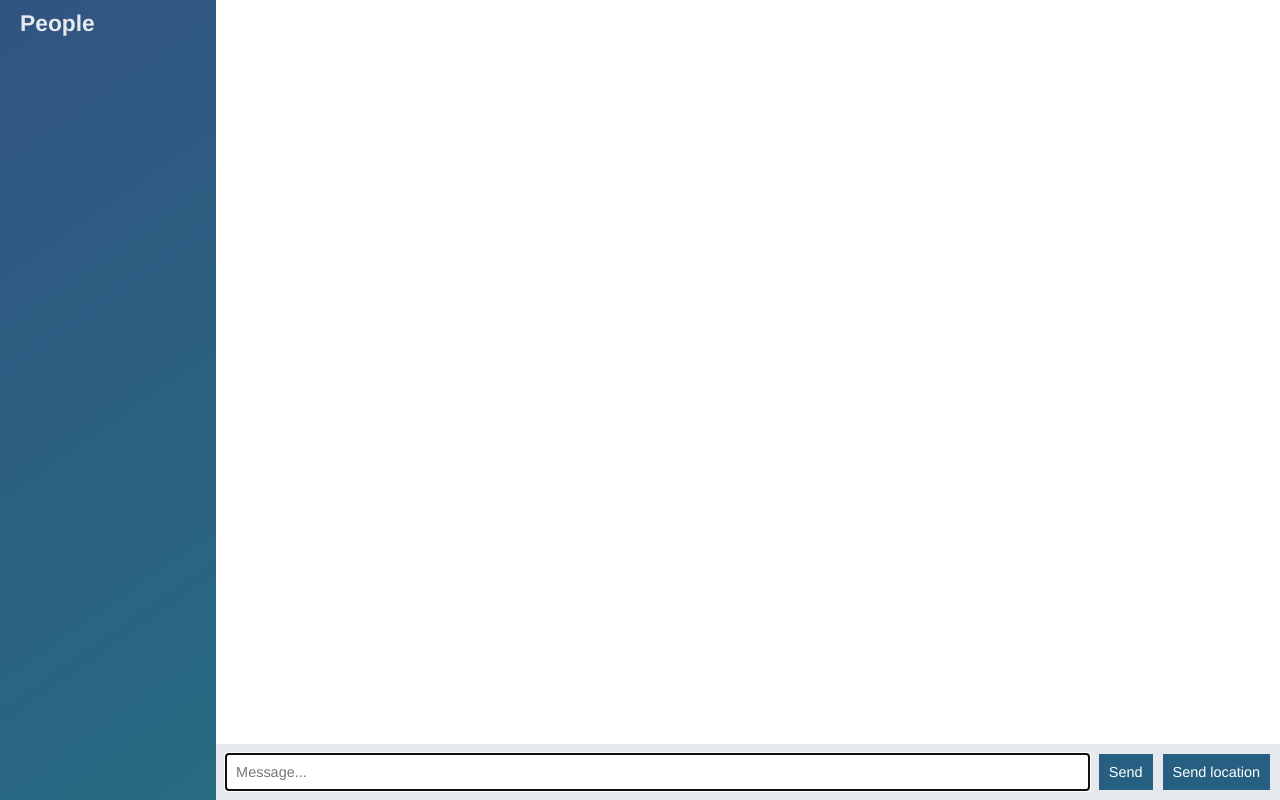
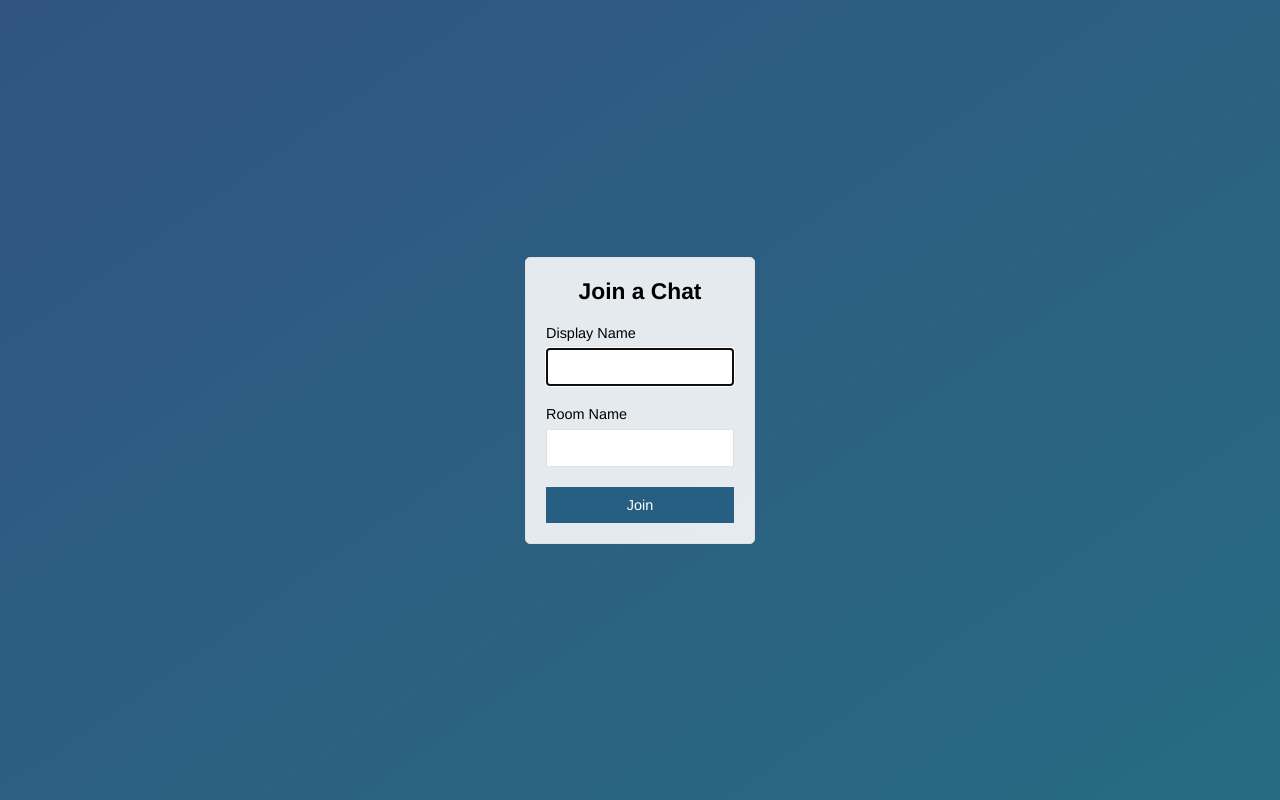
Before and after one commit to djbedford/chat-app, a website: page public/index.html in a window 1280 px wide. Drawn offline with nearby package versions, Linux system fonts and the light colour scheme; no server answers.

Commit message:
Add join page that submits to chat.html

```diff
--- a/public/index.html
+++ b/public/index.html
@@ -1,60 +1,30 @@
-<!doctype html>
+<!DOCTYPE html>
 <html lang="en">
   <head>
     <meta charset="UTF-8">
-  <meta name="viewport" content="width=device-width, initial-scale=1.0">
+    <meta name="viewport" content="width=device-width, initial-scale=1, user-scalable=no">
     <meta http-equiv="X-UA-Compatible" content="ie=edge">
-  <title>Document</title>
+    <title>Join | ChatApp</title>
     <link rel="stylesheet" href="/styles/styles.css">
   </head>
-<body class="chat">
-  <div class="chat__sidebar">
-    <h3>People</h3>
-    <div id="users">
-
-    </div> <!-- close #users -->
-  </div> <!-- close .chat__sidebar -->
-  <div class="chat__main">
-    <ol id="messages" class="chat__messages">
-
-    </ol>
-    <div class="chat__footer">
-      <form id="message-form">
-        <input type="text" name="message" placeholder="Message..." autofocus autocomplete="off">
-        <button>Send</button>
+  <body class="centered-form">
+    <div class="centered-form__form">
+      <form class="" action="/chat.html">
+        <div class="form-field">
+          <h3>Join a Chat</h3>
+        </div>
+        <div class="form-field">
+          <label>Display Name</label>
+          <input type="text" name="name" autofocus>
+        </div>
+        <div class="form-field">
+          <label>Room Name</label>
+          <input type="text" name="room">
+        </div>
+        <div class="form-field">
+          <button>Join</button>
+        </div>
       </form>
-      <button id="send-location">Send location</button>
-    </div> <!-- close .chat__footer -->
-  </div> <!-- close .chat__main -->
-
-  <script id="message-template" type="text/template">
-    <li class="message">
-      <div class="message__title">
-        <h4>{{ from }}</h4>
-        <span>{{ createdAt }}</span>
-      </div>
-      <div class="message__body">
-        <p>{{ text }}</p>
-      </div>
-    </li>
-  </script>
-
-  <script id="location-message-template" type="text/template">
-    <li class="message">
-      <div class="message__title">
-        <h4>{{ from }}</h4>
-        <span>{{ createdAt }}</span>
-      </div>
-      <div class="message__body">
-        <p><a href="{{ url }}" target="_blank">My current location</a></p>
-      </div>
-    </li>
-  </script>
-
-  <script src="/socket.io/socket.io.js" charset="utf-8"></script>
-  <script src="/javascripts/libs/jquery-3.2.1.min.js" charset="utf-8"></script>
-  <script src="/javascripts/libs/moment.js" charset="utf-8"></script>
-  <script src="/javascripts/libs/mustache.js" charset="utf-8"></script>
-  <script src="/javascripts/index.js"></script>
+    </div> <!-- close .centered-form__form -->
   </body>
 </html>
```
Also changed, not shown: public/chat.html (added, +60 -0 lines), public/javascripts/chat.js (renamed from public/javascripts/index.js). Lines whose indentation alone changed are shown as unchanged.
